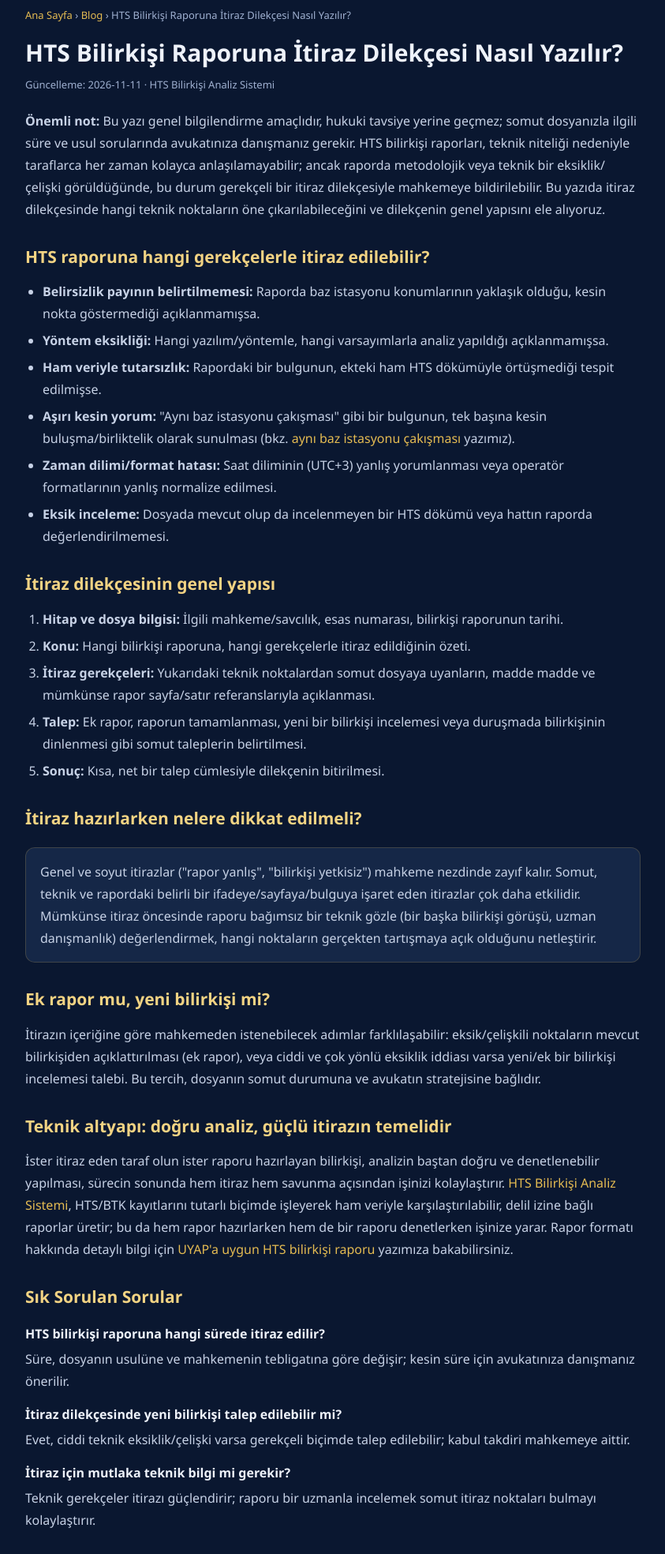
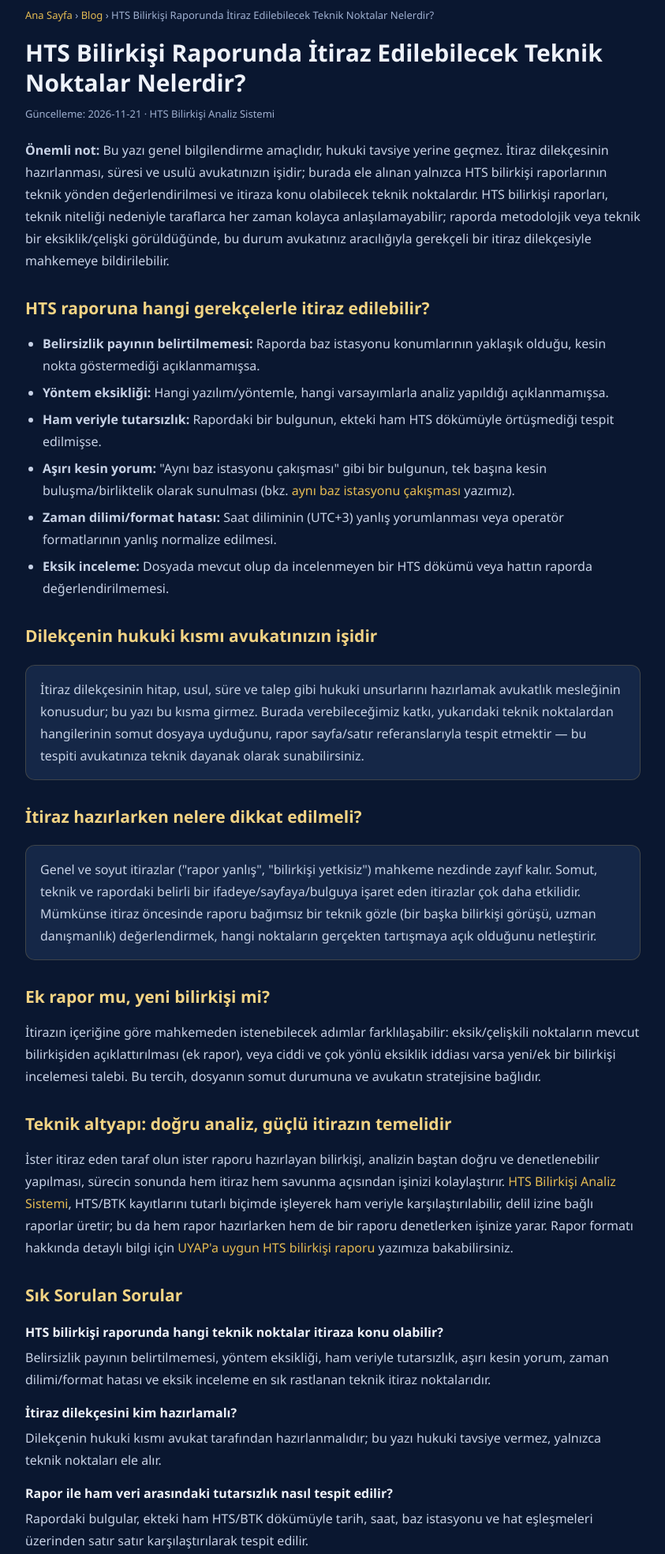
Before and after one commit to baran43777-creator/htsbilirkisi-site, a plain HTML site: page blog/hts-itiraz-dilekcesi.html in a window 1280 px wide. Shown: the part 80-2048 px from the top of the page at 79% size, without its empty margins (218-1061 px from the left). Drawn offline with Linux system fonts and the light colour scheme.

Commit message:
blog/hts-itiraz-dilekcesi.html: icerigi yeniden cercevele
Yazi, kullanicinin gercek uzmanligi disinda (dilekce hazirlama,
hukuki usul) icerik iceriyordu - kullanici avukat degil ve
yazilimi itiraz/dilekce ile ilgilenmiyor. Degisiklikler:

- Baslik "...Dilekcesi Nasil Yazilir?" -> "...Itiraz Edilebilecek
  Teknik Noktalar Nelerdir?" (odak teknik analize kaydirildi)
- "Itiraz dilekcesinin genel yapisi" bolumu (hitap/konu/talep/
  sonuc - saf hukuki prosedur) kaldirildi, yerine avukata
  yonlendiren bir not eklendi
- SSS ve FAQPage schema'si teknik odakli sorularla degistirildi
- Yazar kutusundaki asiri genelleyici "bu yazi dizisi sahadaki
  bilirkislik tecrubesine dayanir" ifadesi duzeltildi: artik sadece
  teknik degerlendirme kismi icin bu iddia yapiliyor, avukat
  olmadigi ve hukuki kisim icin avukata danisilmasi gerektigi
  acikca belirtiliyor
- Baslik degisikligi index.html, blog/index.html, ic link metni
  (baz-istasyonu-kapsama-alani.html) ve sitemap.xml'e yayildi
- JSON-LD blocklari gecerliligi dogrulandi

Co-Authored-By: Claude Sonnet 5 <noreply@anthropic.com>
Claude-Session: https://claude.ai/code/session_01GBpv54htsHZrBNxdbZ3VWM

```diff
--- a/blog/hts-itiraz-dilekcesi.html
+++ b/blog/hts-itiraz-dilekcesi.html
@@ -1,17 +1,17 @@
 <!DOCTYPE html><html lang="tr"><head>
 <meta charset="UTF-8"><meta name="viewport" content="width=device-width,initial-scale=1">
-<title>HTS Bilirkişi Raporuna İtiraz Dilekçesi Nasıl Yazılır?</title>
-<meta name="description" content="HTS bilirkişi raporuna itiraz dilekçesi nasıl hazırlanır? İtiraz edilebilecek teknik noktalar, ek/yeni bilirkişi talebi ve dikkat edilmesi gereken hususlar.">
+<title>HTS Bilirkişi Raporunda İtiraz Edilebilecek Teknik Noktalar Nelerdir?</title>
+<meta name="description" content="HTS bilirkişi raporunda itiraza konu olabilecek teknik noktalar: belirsizlik payı, yöntem eksikliği, ham veri tutarsızlığı, zaman dilimi hatası. Dilekçenin hukuki kısmı için avukatınıza danışın.">
 <meta name="robots" content="index,follow">
 <link rel="canonical" href="https://htsbilirkisi.com/blog/hts-itiraz-dilekcesi.html">
 <meta property="og:type" content="article"><meta property="og:locale" content="tr_TR">
-<meta property="og:title" content="HTS Bilirkişi Raporuna İtiraz Dilekçesi Nasıl Yazılır?"><meta property="og:description" content="HTS bilirkişi raporuna itiraz dilekçesi nasıl hazırlanır? İtiraz edilebilecek teknik noktalar ve dikkat edilmesi gereken hususlar.">
+<meta property="og:title" content="HTS Bilirkişi Raporunda İtiraz Edilebilecek Teknik Noktalar Nelerdir?"><meta property="og:description" content="HTS bilirkişi raporunda itiraza konu olabilecek teknik noktalar: belirsizlik payı, yöntem eksikliği, ham veri tutarsızlığı, zaman dilimi hatası.">
 <meta property="og:url" content="https://htsbilirkisi.com/blog/hts-itiraz-dilekcesi.html">
-<script type="application/ld+json">{"@context": "https://schema.org", "@type": "BlogPosting", "headline": "HTS Bilirkişi Raporuna İtiraz Dilekçesi Nasıl Yazılır?", "description": "HTS bilirkişi raporuna itiraz dilekçesi nasıl hazırlanır? İtiraz edilebilecek teknik noktalar, ek/yeni bilirkişi talebi ve dikkat edilmesi gereken hususlar.", "inLanguage": "tr-TR", "datePublished": "2026-11-11", "dateModified": "2026-11-11", "mainEntityOfPage": "https://htsbilirkisi.com/blog/hts-itiraz-dilekcesi.html", "author": {"@type": "Organization", "name": "HTS Bilirkişi Analiz Sistemi"}, "publisher": {"@type": "Organization", "name": "HTS Bilirkişi Analiz Sistemi", "url": "https://htsbilirkisi.com/"}}</script>
+<script type="application/ld+json">{"@context": "https://schema.org", "@type": "BlogPosting", "headline": "HTS Bilirkişi Raporunda İtiraz Edilebilecek Teknik Noktalar Nelerdir?", "description": "HTS bilirkişi raporunda itiraza konu olabilecek teknik noktalar: belirsizlik payı, yöntem eksikliği, ham veri tutarsızlığı, zaman dilimi hatası.", "inLanguage": "tr-TR", "datePublished": "2026-11-11", "dateModified": "2026-11-21", "mainEntityOfPage": "https://htsbilirkisi.com/blog/hts-itiraz-dilekcesi.html", "author": {"@type": "Organization", "name": "HTS Bilirkişi Analiz Sistemi"}, "publisher": {"@type": "Organization", "name": "HTS Bilirkişi Analiz Sistemi", "url": "https://htsbilirkisi.com/"}}</script>
 <script type="application/ld+json">{"@context":"https://schema.org","@type":"FAQPage","mainEntity":[
-{"@type":"Question","name":"HTS bilirkişi raporuna hangi sürede itiraz edilir?","acceptedAnswer":{"@type":"Answer","text":"Süre, dosyanın bulunduğu usule (ceza/hukuk) ve mahkemenin verdiği tebliğ/süre kararına göre değişir; kesin süre için dosyanızın usul hukuku kurallarını ve mahkemenin tebligatını esas almanız, gerekirse avukatınıza danışmanız gerekir."}},
-{"@type":"Question","name":"İtiraz dilekçesinde yeni bilirkişi talep edilebilir mi?","acceptedAnswer":{"@type":"Answer","text":"Evet, mevcut raporda ciddi teknik eksiklik veya çelişki olduğu düşünülüyorsa, gerekçeli biçimde ek rapor veya yeni bilirkişi incelemesi talep edilebilir; kabul takdiri mahkemeye aittir."}},
-{"@type":"Question","name":"İtiraz için mutlaka teknik bilgi mi gerekir?","acceptedAnswer":{"@type":"Answer","text":"İtirazın teknik gerekçeleri güçlendirmesi faydalıdır; bu nedenle itiraz öncesi raporu bir uzmanla (avukat ve/veya bağımsız bilirkişi görüşü ile) incelemek, somut ve isabetli itiraz noktaları bulmayı kolaylaştırır."}}
+{"@type":"Question","name":"HTS bilirkişi raporunda hangi teknik noktalar itiraza konu olabilir?","acceptedAnswer":{"@type":"Answer","text":"Belirsizlik payının belirtilmemesi, kullanılan yöntemin açıklanmaması, rapor ile ham HTS dökümü arasındaki tutarsızlıklar, aşırı kesin yorumlar, zaman dilimi/format hataları ve incelenmeyen kayıtlar en sık rastlanan teknik itiraz noktalarıdır."}},
+{"@type":"Question","name":"İtiraz dilekçesini kim hazırlamalı?","acceptedAnswer":{"@type":"Answer","text":"İtiraz dilekçesinin hukuki kısmı (süre, usul, talep) avukat tarafından hazırlanmalıdır; bu yazı sadece dilekçeye dayanak olabilecek teknik noktaları ele almaktadır, hukuki tavsiye niteliği taşımaz."}},
+{"@type":"Question","name":"Rapor ile ham veri arasındaki tutarsızlık nasıl tespit edilir?","acceptedAnswer":{"@type":"Answer","text":"Raporda sunulan bulgular, ekteki ham HTS/BTK dökümüyle satır satır karşılaştırılarak; tarih, saat, baz istasyonu ve hat eşleşmelerinin birbiriyle örtüşüp örtüşmediği kontrol edilerek tespit edilebilir."}}
 ]}</script>
 <style>
 :root{--laci:#152a55;--laci2:#0e1f42;--laci3:#0a1730;--altin:#e4bb52;--altin2:#f2d383;--ak:#eef2fa;--gri:#9fb0d0;--gri2:#c7d2e6;--yesil:#2fbf71;--kart:#152747}
@@ -52,11 +52,11 @@ footer{background:var(--laci2);border-top:1px solid rgba(255,255,255,.07);color:
 <a href="https://htsbilirkisi.com/#indir">Ücretsiz Dene</a>
 </span></nav></header>
 <div class="wrap">
-<div class="kirinti"><a href="https://htsbilirkisi.com/">Ana Sayfa</a> › <a href="https://htsbilirkisi.com/blog/">Blog</a> › HTS Bilirkişi Raporuna İtiraz Dilekçesi Nasıl Yazılır?</div>
-<h1>HTS Bilirkişi Raporuna İtiraz Dilekçesi Nasıl Yazılır?</h1>
-<div class="tarih">Güncelleme: 2026-11-11 · HTS Bilirkişi Analiz Sistemi</div>
+<div class="kirinti"><a href="https://htsbilirkisi.com/">Ana Sayfa</a> › <a href="https://htsbilirkisi.com/blog/">Blog</a> › HTS Bilirkişi Raporunda İtiraz Edilebilecek Teknik Noktalar Nelerdir?</div>
+<h1>HTS Bilirkişi Raporunda İtiraz Edilebilecek Teknik Noktalar Nelerdir?</h1>
+<div class="tarih">Güncelleme: 2026-11-21 · HTS Bilirkişi Analiz Sistemi</div>
 
-<p><b>Önemli not:</b> Bu yazı genel bilgilendirme amaçlıdır, hukuki tavsiye yerine geçmez; somut dosyanızla ilgili süre ve usul sorularında avukatınıza danışmanız gerekir. HTS bilirkişi raporları, teknik niteliği nedeniyle taraflarca her zaman kolayca anlaşılamayabilir; ancak raporda metodolojik veya teknik bir eksiklik/çelişki görüldüğünde, bu durum gerekçeli bir itiraz dilekçesiyle mahkemeye bildirilebilir. Bu yazıda itiraz dilekçesinde hangi teknik noktaların öne çıkarılabileceğini ve dilekçenin genel yapısını ele alıyoruz.</p>
+<p><b>Önemli not:</b> Bu yazı genel bilgilendirme amaçlıdır, hukuki tavsiye yerine geçmez. İtiraz dilekçesinin hazırlanması, süresi ve usulü avukatınızın işidir; burada ele alınan yalnızca HTS bilirkişi raporlarının teknik yönden değerlendirilmesi ve itiraza konu olabilecek teknik noktalardır. HTS bilirkişi raporları, teknik niteliği nedeniyle taraflarca her zaman kolayca anlaşılamayabilir; raporda metodolojik veya teknik bir eksiklik/çelişki görüldüğünde, bu durum avukatınız aracılığıyla gerekçeli bir itiraz dilekçesiyle mahkemeye bildirilebilir.</p>
 
 <h2>HTS raporuna hangi gerekçelerle itiraz edilebilir?</h2>
 <ul>
@@ -68,14 +68,8 @@ footer{background:var(--laci2);border-top:1px solid rgba(255,255,255,.07);color:
 <li><b>Eksik inceleme:</b> Dosyada mevcut olup da incelenmeyen bir HTS dökümü veya hattın raporda değerlendirilmemesi.</li>
 </ul>
 
-<h2>İtiraz dilekçesinin genel yapısı</h2>
-<ol>
-<li><b>Hitap ve dosya bilgisi:</b> İlgili mahkeme/savcılık, esas numarası, bilirkişi raporunun tarihi.</li>
-<li><b>Konu:</b> Hangi bilirkişi raporuna, hangi gerekçelerle itiraz edildiğinin özeti.</li>
-<li><b>İtiraz gerekçeleri:</b> Yukarıdaki teknik noktalardan somut dosyaya uyanların, madde madde ve mümkünse rapor sayfa/satır referanslarıyla açıklanması.</li>
-<li><b>Talep:</b> Ek rapor, raporun tamamlanması, yeni bir bilirkişi incelemesi veya duruşmada bilirkişinin dinlenmesi gibi somut taleplerin belirtilmesi.</li>
-<li><b>Sonuç:</b> Kısa, net bir talep cümlesiyle dilekçenin bitirilmesi.</li>
-</ol>
+<h2>Dilekçenin hukuki kısmı avukatınızın işidir</h2>
+<div class="uyari"><p style="margin:0">İtiraz dilekçesinin hitap, usul, süre ve talep gibi hukuki unsurlarını hazırlamak avukatlık mesleğinin konusudur; bu yazı bu kısma girmez. Burada verebileceğimiz katkı, yukarıdaki teknik noktalardan hangilerinin somut dosyaya uyduğunu, rapor sayfa/satır referanslarıyla tespit etmektir — bu tespiti avukatınıza teknik dayanak olarak sunabilirsiniz.</p></div>
 
 <h2>İtiraz hazırlarken nelere dikkat edilmeli?</h2>
 <div class="uyari"><p style="margin:0">Genel ve soyut itirazlar ("rapor yanlış", "bilirkişi yetkisiz") mahkeme nezdinde zayıf kalır. Somut, teknik ve rapordaki belirli bir ifadeye/sayfaya/bulguya işaret eden itirazlar çok daha etkilidir. Mümkünse itiraz öncesinde raporu bağımsız bir teknik gözle (bir başka bilirkişi görüşü, uzman danışmanlık) değerlendirmek, hangi noktaların gerçekten tartışmaya açık olduğunu netleştirir.</p></div>
@@ -88,19 +82,19 @@ footer{background:var(--laci2);border-top:1px solid rgba(255,255,255,.07);color:
 
 <h2>Sık Sorulan Sorular</h2>
 <dl class="sss">
-<dt>HTS bilirkişi raporuna hangi sürede itiraz edilir?</dt>
-<dd>Süre, dosyanın usulüne ve mahkemenin tebligatına göre değişir; kesin süre için avukatınıza danışmanız önerilir.</dd>
-<dt>İtiraz dilekçesinde yeni bilirkişi talep edilebilir mi?</dt>
-<dd>Evet, ciddi teknik eksiklik/çelişki varsa gerekçeli biçimde talep edilebilir; kabul takdiri mahkemeye aittir.</dd>
-<dt>İtiraz için mutlaka teknik bilgi mi gerekir?</dt>
-<dd>Teknik gerekçeler itirazı güçlendirir; raporu bir uzmanla incelemek somut itiraz noktaları bulmayı kolaylaştırır.</dd>
+<dt>HTS bilirkişi raporunda hangi teknik noktalar itiraza konu olabilir?</dt>
+<dd>Belirsizlik payının belirtilmemesi, yöntem eksikliği, ham veriyle tutarsızlık, aşırı kesin yorum, zaman dilimi/format hatası ve eksik inceleme en sık rastlanan teknik itiraz noktalarıdır.</dd>
+<dt>İtiraz dilekçesini kim hazırlamalı?</dt>
+<dd>Dilekçenin hukuki kısmı avukat tarafından hazırlanmalıdır; bu yazı hukuki tavsiye vermez, yalnızca teknik noktaları ele alır.</dd>
+<dt>Rapor ile ham veri arasındaki tutarsızlık nasıl tespit edilir?</dt>
+<dd>Rapordaki bulgular, ekteki ham HTS/BTK dökümüyle tarih, saat, baz istasyonu ve hat eşleşmeleri üzerinden satır satır karşılaştırılarak tespit edilir.</dd>
 </dl>
 
 <div class="cta"><h3>HTS analizini dakikalar içinde yapın</h3>
 <p>HTS/BTK kayıtlarını içe aktarın, baz istasyonu ve korelasyon analizini otomatik çıkarın, mahkemeye hazır Excel/PDF/Word rapor alın.</p>
 <a class="btn" href="https://htsbilirkisi.com/#indir">7 Gün Ücretsiz Deneyin →</a></div>
 
-<div class="yazar"><div class="av">⚖️</div><div><b>Ozan Baran Yalçın</b> — Adli bilişim bilirkişisi. HTS/iletişim kayıtları, baz istasyonu, konum ve korelasyon analizleri üzerine çalışır; bu yazı dizisi sahadaki bilirkişilik tecrübesine dayanır.</div></div>
+<div class="yazar"><div class="av">⚖️</div><div><b>Ozan Baran Yalçın</b> — Adli bilişim bilirkişisi. HTS/iletişim kayıtları, baz istasyonu, konum ve korelasyon analizleri üzerine çalışır; bu yazıdaki teknik değerlendirme noktaları sahadaki bilirkişilik tecrübesine dayanır. Avukat değildir; dilekçenin hukuki kısmı için avukatınıza danışmanız gerekir.</div></div>
 
 <div class="ilgili"><h2>İlgili yazılar</h2><a href="https://htsbilirkisi.com/blog/uyap-hts-raporu.html">→ UYAP'a Uygun HTS Bilirkişi Raporu Nasıl Hazırlanır?</a><a href="https://htsbilirkisi.com/blog/hts-kaydi-nedir.html">→ HTS Kaydı Nedir, Nasıl Okunur ve Analiz Edilir?</a><a href="https://htsbilirkisi.com/blog/ayni-baz-cakismasi.html">→ Aynı Baz İstasyonu Çakışması Nedir?</a><a href="https://htsbilirkisi.com/blog/baz-istasyonu-kapsama-alani.html">→ Baz İstasyonu Kapsama Alanı Ne Kadar Geniştir?</a></div>
 </div>
--- a/sitemap.xml
+++ b/sitemap.xml
@@ -10,7 +10,7 @@
   <url><loc>https://htsbilirkisi.com/blog/imei-cihaz-degisikligi.html</loc><lastmod>2026-11-11</lastmod><changefreq>weekly</changefreq><priority>0.7</priority></url>
   <url><loc>https://htsbilirkisi.com/blog/ayni-baz-cakismasi.html</loc><lastmod>2026-11-11</lastmod><changefreq>weekly</changefreq><priority>0.7</priority></url>
   <url><loc>https://htsbilirkisi.com/blog/baz-istasyonu-kapsama-alani.html</loc><lastmod>2026-11-11</lastmod><changefreq>weekly</changefreq><priority>0.7</priority></url>
-  <url><loc>https://htsbilirkisi.com/blog/hts-itiraz-dilekcesi.html</loc><lastmod>2026-11-11</lastmod><changefreq>weekly</changefreq><priority>0.7</priority></url>
+  <url><loc>https://htsbilirkisi.com/blog/hts-itiraz-dilekcesi.html</loc><lastmod>2026-11-21</lastmod><changefreq>weekly</changefreq><priority>0.7</priority></url>
   <url><loc>https://htsbilirkisi.com/gizlilik.html</loc><lastmod>2026-11-11</lastmod><changefreq>weekly</changefreq><priority>0.3</priority></url>
   <url><loc>https://htsbilirkisi.com/mesafeli-satis.html</loc><lastmod>2026-11-11</lastmod><changefreq>weekly</changefreq><priority>0.3</priority></url>
 </urlset>
```
Also changed, not shown: blog/baz-istasyonu-kapsama-alani.html (+1 -1 lines), blog/index.html (+2 -2 lines), index.html (+1 -1 lines).
